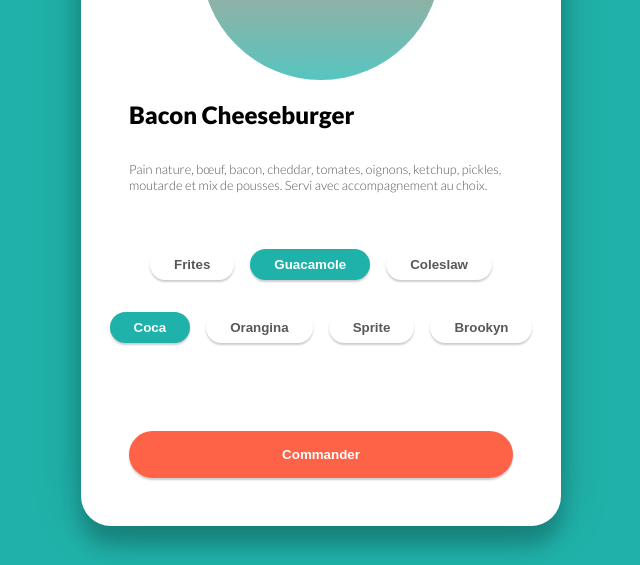
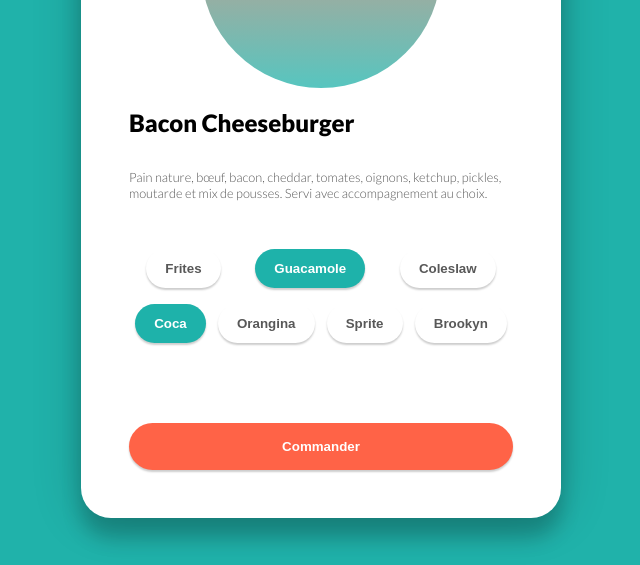
Before and after one commit to JulienPhlpt/Card-Animation-3D, a plain HTML site: page index.html in a window 1280 px wide. Shown: the part 235-800 px from the top of the page, without its empty margins (319-959 px from the left). Drawn offline with Linux system fonts and the light colour scheme.

Commit message:
Add files via upload

```diff
--- a/style.css
+++ b/style.css
@@ -72,16 +72,13 @@ body {
 
 .sides, .drinks {
   display: flex;
-  justify-content: space-between;
-  align-items: center;
-  justify-content: center;
+  justify-content: space-around;
   margin-top: 1rem;
   transition: all 0.75s ease-out;
 }
 
 .sides button, .drinks button {
-  padding: 0.5rem 1.5rem;
-  margin: .5rem;
+  padding: .75rem 1.2rem;
   background: none;
   border: none;
   box-shadow: 0 2px 2px rgba(0, 0, 0, 0.2);
```
